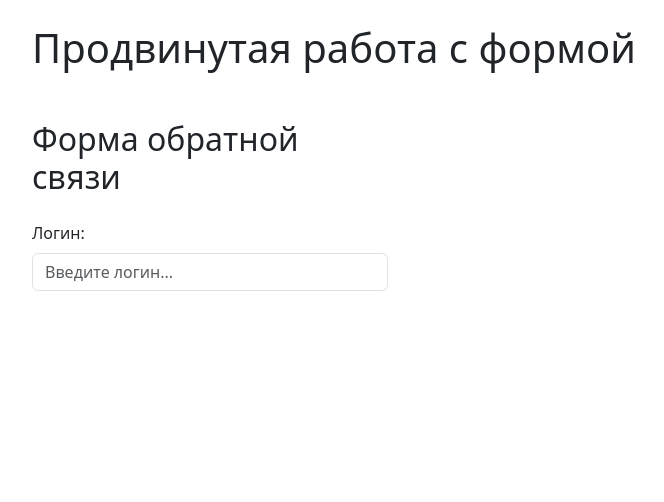
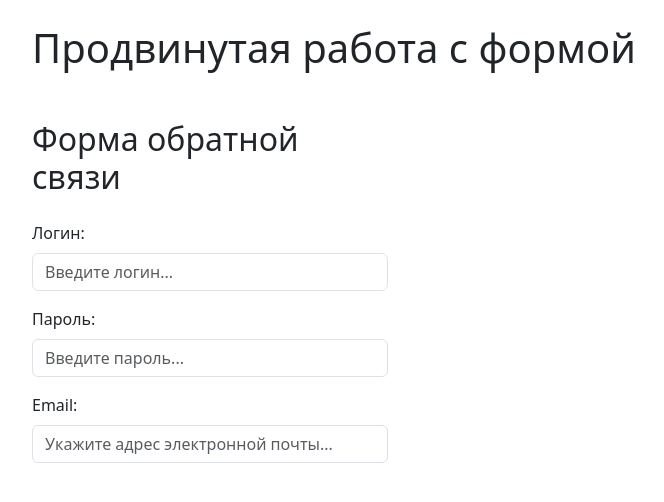
Before and after one commit to Pistalierro/app_form_advanced, an Angular app: page / in a window 1280 px wide. Shown: the top 502 px of the page, without its empty margins (50-714 px from the left). Built offline with nearby package versions, Linux system fonts and the light colour scheme.

Commit message:
создал кастомный валидатор email

```diff
--- a/src/app/form/form.component.html
+++ b/src/app/form/form.component.html
@@ -10,4 +10,27 @@
     <div *ngIf="form['name'].invalid && (form['name'].dirty || form['name'].touched)" class="invalid-feedback">{{ formErrors.name }}</div>
   </div>
 
+  <div class="mb-3">
+    <label class="form-label" for="password">{{ formLabels.password }}</label>
+    <input (blur)="onValueChanges()"
+           [class]="{'is-valid':  form['password'].valid,
+                    'is-invalid': form['password'].invalid && (form['password'].dirty || form['password'].touched)}"
+           class="form-control" formControlName="password" id="password" placeholder="{{formPlaceholders.password}}" type="password">
+    <div *ngIf="form['password'].valid" class="valid-feedback">{{ formSuccess }}</div>
+    <div *ngIf="form['password'].invalid && (form['password'].dirty || form['password'].touched)"
+         class="invalid-feedback">{{ formErrors.password }}
+    </div>
+  </div>
+
+  <div class="mb-3">
+    <label class="form-label" for="email">{{ formLabels.email }}</label>
+    <input (blur)="onValueChanges()"
+           [class]="{'is-valid':  form['email'].valid,
+                    'is-invalid': form['email'].invalid && (form['email'].dirty || form['email'].touched)}"
+           class="form-control" formControlName="email" id="email" placeholder="{{formPlaceholders.email}}" type="email">
+    <div *ngIf="form['email'].valid" class="valid-feedback">{{ formSuccess }}</div>
+    <div *ngIf="form['email'].invalid && (form['email'].dirty || form['email'].touched)" class="invalid-feedback">{{ formErrors.email }}
+    </div>
+  </div>
+
 </form>
--- a/src/app/form/form.component.ts
+++ b/src/app/form/form.component.ts
@@ -3,6 +3,7 @@ import {FormBuilder, FormGroup, ReactiveFormsModule, ValidationErrors, Validator
 import {User} from '../../shared/user';
 import {FORM_ERRORS, FORM_LABELS, FORM_PLACEHOLDERS, FORM_SUCCESS, FORM_VALIDATION_MESSAGES, USER} from '../../shared/form-data';
 import {NgIf} from '@angular/common';
+import {emailValidator} from '../../shared/custom-validators';
 
 @Component({
   selector: 'app-form',
@@ -40,6 +41,8 @@ export class FormComponent implements OnInit {
   buildForm(): void {
     this.userForm = this.fb.group({
       name: [this.user.name, [Validators.required, Validators.minLength(3), Validators.maxLength(15)]],
+      password: [this.user.password, [Validators.required, Validators.minLength(7), Validators.maxLength(25)]],
+      email: [this.user.email, [Validators.required, emailValidator]],
     });
     this.userForm.valueChanges.subscribe(() => this.onValueChanges());
   }
--- /dev/null
+++ b/src/shared/custom-validators.ts
@@ -0,0 +1,11 @@
+import {AbstractControl, ValidationErrors} from '@angular/forms';
+
+export function emailValidator(control: AbstractControl): ValidationErrors | null {
+  const emailRegex = /^[a-zA-Z1-9.+_%-]+@[a-zA-Z0-9.-]{1,12}\.?[a-zA-Z]{0,10}\.[a-zA-Z]{2,5}$/;
+  const v = control.value;
+  const result = emailRegex.test(v);
+
+  if (!result) return {emailValidator: {v}};
+
+  return null;
+}
--- a/src/shared/form-data.ts
+++ b/src/shared/form-data.ts
@@ -36,9 +36,26 @@ export const FORM_VALIDATION_MESSAGES = {
     minlength: 'Имя должно содержать не менее 3 символов',
     maxlength: 'Имя должно содержать не более 15 символов',
   },
-  password: '',
-  email: '',
-  age: '',
-  site: '',
-  role: ''
+  password: {
+    required: 'Пароль обязателен',
+    minlength: 'Пароль должен содержать не менее 7 символов',
+    maxlength: 'Пароль должен содержать не более 25 символов',
+  },
+  email: {
+    required: 'Email обязателен',
+    emailValidator: 'Неверный формат электронной почты',
+  },
+  age: {
+    required: 'Возраст обязателен',
+    rangeValidator: 'Значение должно быть числом в диапазоне 1...122',
+    minRange: 'Значение меньше 1',
+    maxRange: 'Значение больше 122',
+  },
+  site: {
+    required: 'Сайт обязателен',
+
+  },
+  role: {
+    required: 'Роль обязательна',
+  }
 };
```
